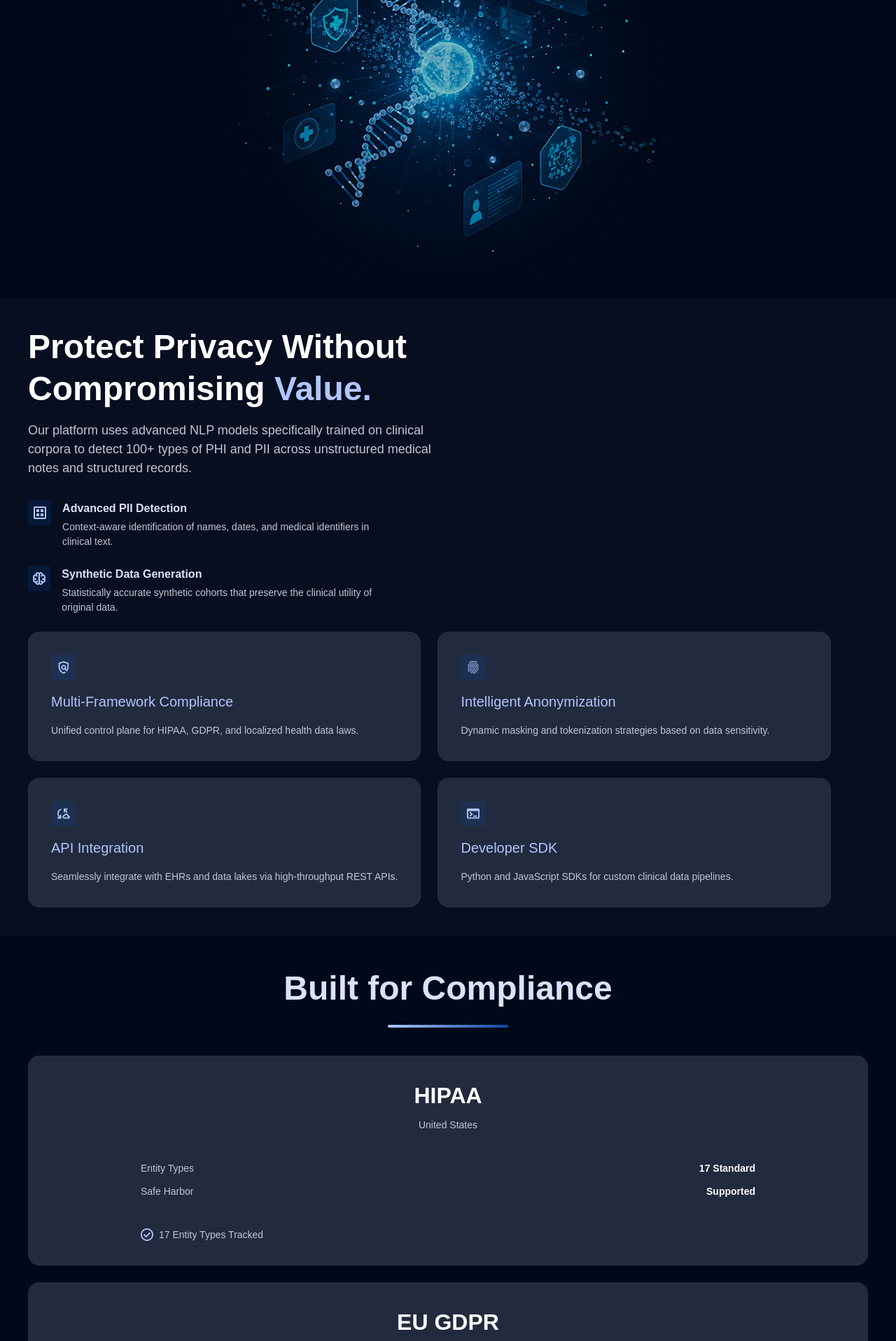
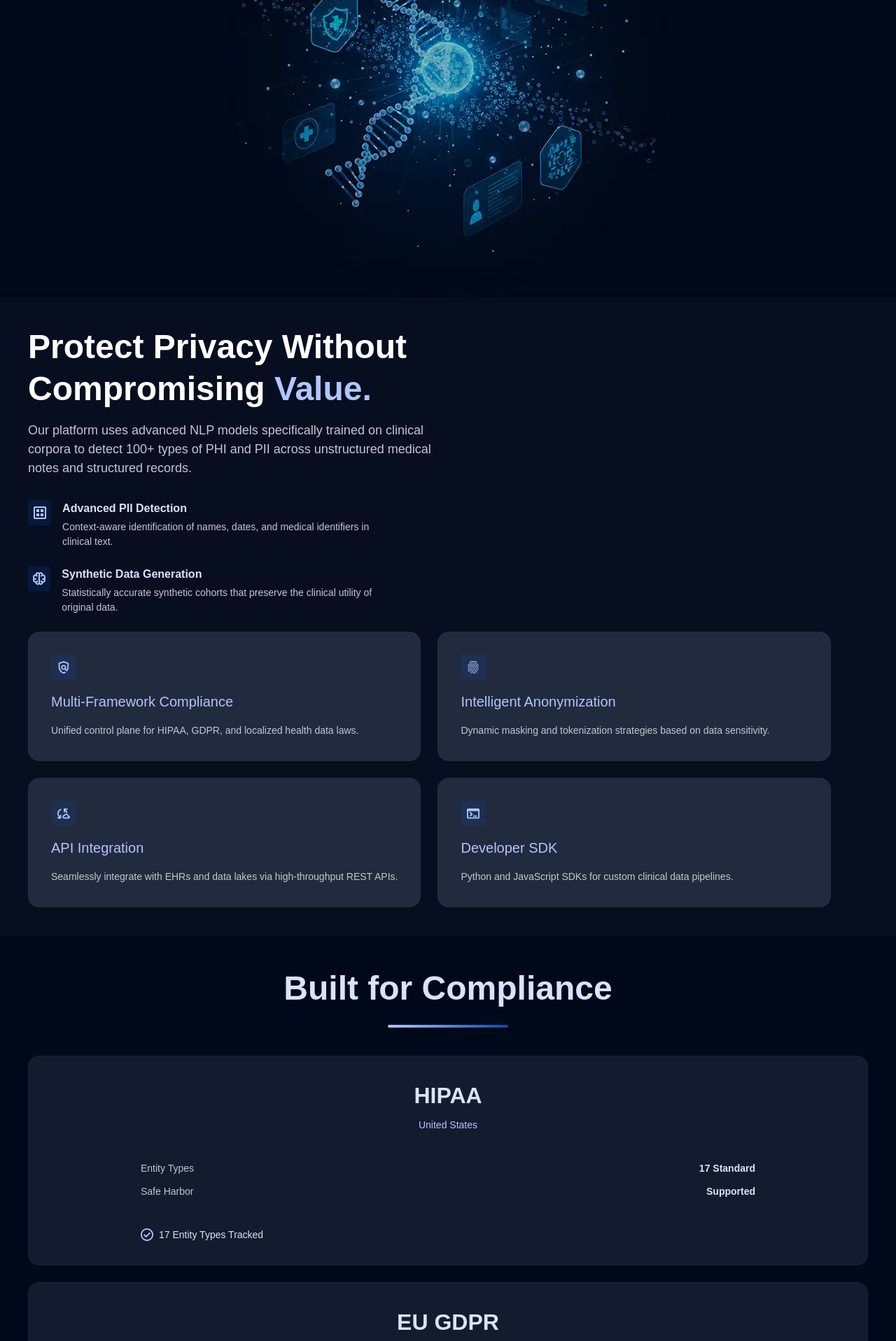
Before and after one commit to ZenBit-Tech/red_an_fe, a React (Vite) app: page / in a window 1280 px wide. Shown: the part 880-2797 px from the top of the page at 70% size. Built offline with nearby package versions, Linux system fonts and the light colour scheme; no server answers.

Commit message:
fix: optimize HeroImage, correct colors

```diff
--- a/src/components/Compliance/styles.ts
+++ b/src/components/Compliance/styles.ts
@@ -44,7 +44,7 @@ export const CardsGrid = styled(Box)(({ theme }) => ({
 }));
 
 export const ComplianceCard = styled(Box)(({ theme }) => ({
-  backgroundColor: theme.palette.neutralColors[800],
+  backgroundColor: theme.palette.neutralColors[900],
   borderRadius: theme.shape.borderRadius,
   border: `1px solid ${theme.palette.strokeColors[150]}`,
   padding: theme.spacing(8),
@@ -71,7 +71,7 @@ export const CardHeader = styled(Box)(({ theme }) => ({
 export const CardTitle = styled(Box)(({ theme }) => ({
   fontSize: theme.typography.fontSize26,
   fontWeight: theme.typography.fontWeight700,
-  color: theme.palette.textColors[50],
+  color: theme.palette.secondary.main,
   [theme.breakpoints.up("md")]: {
     fontSize: theme.typography.fontSize32,
   },
@@ -80,7 +80,7 @@ export const CardTitle = styled(Box)(({ theme }) => ({
 export const CardRegion = styled(Box)(({ theme }) => ({
   fontSize: theme.typography.fontSize14,
   fontWeight: theme.typography.fontWeight400,
-  color: theme.palette.textColors[200],
+  color: theme.palette.primaryColors[200],
 }));
 
 export const CardDivider = styled(Box)(({ theme }) => ({
@@ -111,7 +111,7 @@ export const RowLabel = styled(Box)(({ theme }) => ({
 export const RowValue = styled(Box)(({ theme }) => ({
   fontSize: theme.typography.fontSize14,
   fontWeight: theme.typography.fontWeight600,
-  color: theme.palette.textColors[50],
+  color: theme.palette.secondary.main,
 }));
 
 export const CardFooter = styled(Box)(({ theme }) => ({
@@ -136,7 +136,7 @@ export const FooterIconWrapper = styled(Box)(({ theme }) => ({
 export const FooterText = styled(Box)(({ theme }) => ({
   fontSize: theme.typography.fontSize14,
   fontWeight: theme.typography.fontWeight400,
-  color: theme.palette.textColors[200],
+  color: theme.palette.secondary.main,
 }));
 
 export const CustomProfilesBanner = styled(Box)(({ theme }) => ({
--- a/src/components/HeroImage/index.tsx
+++ b/src/components/HeroImage/index.tsx
@@ -4,7 +4,7 @@ export const HeroImage = () => {
   return (
     <ImageSection>
       <ImageWrapper>
-        <img src="/hero/hero-graphic.png" alt="Clinical Data Studio Graphic" />
+        <img src="/hero/hero-graphic.webp" alt="Clinical Data Studio Graphic" />
       </ImageWrapper>
     </ImageSection>
   );
```
Also changed, not shown: public/hero/hero-graphic.png (deleted), public/hero/hero-graphic.webp (added).
